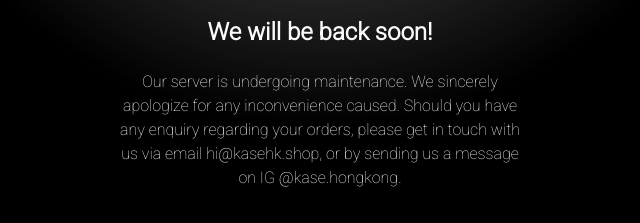
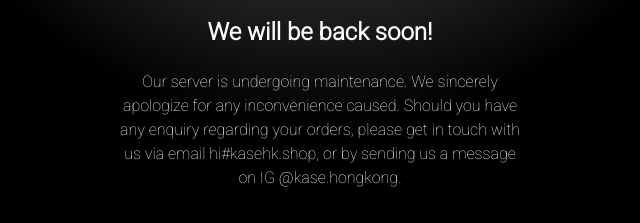
Before and after one commit to ronaldho1228/maintain, a plain HTML site: page docs/index.html in a window 1280 px wide. Shown: the part 464-687 px from the top of the page, 320-960 px from the left. Drawn offline with nearby package versions, Linux system fonts and the light colour scheme; a script that the page names is missing.

Commit message:
Update index.html

```diff
--- a/docs/index.html
+++ b/docs/index.html
@@ -16,7 +16,7 @@
 </div>
 <div class="info">
 <h2>We will be back soon!</h2>
-<p>Our server is undergoing maintenance. We sincerely apologize for any inconvenience caused. Should you have any enquiry regarding your orders, please get in touch with us via email <!--email_off-->hi@kasehk.shop<!--/email_off-->, or by sending us a message on IG @kase.hongkong.</p><a href="https://instagram.com/kase.hongkong" target="_blank" rel="noreferrer noopener">Our Instagram</a>
+<p>Our server is undergoing maintenance. We sincerely apologize for any inconvenience caused. Should you have any enquiry regarding your orders, please get in touch with us via email <!--email_off-->hi#kasehk.shop<!--/email_off-->, or by sending us a message on IG @kase.hongkong.</p><a href="https://instagram.com/kase.hongkong" target="_blank" rel="noreferrer noopener">Our Instagram</a>
 </div>
 
 <script data-cfasync="false" src="/cdn-cgi/scripts/5c5dd728/cloudflare-static/email-decode.min.js"></script><script src="./script.js"></script>
```
